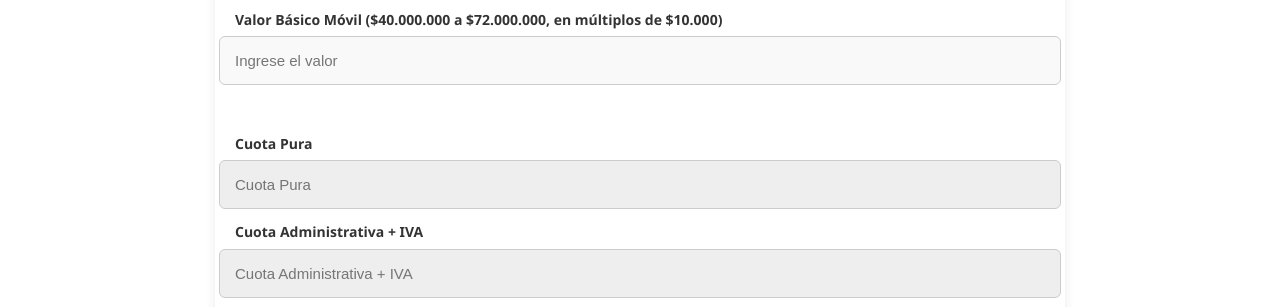
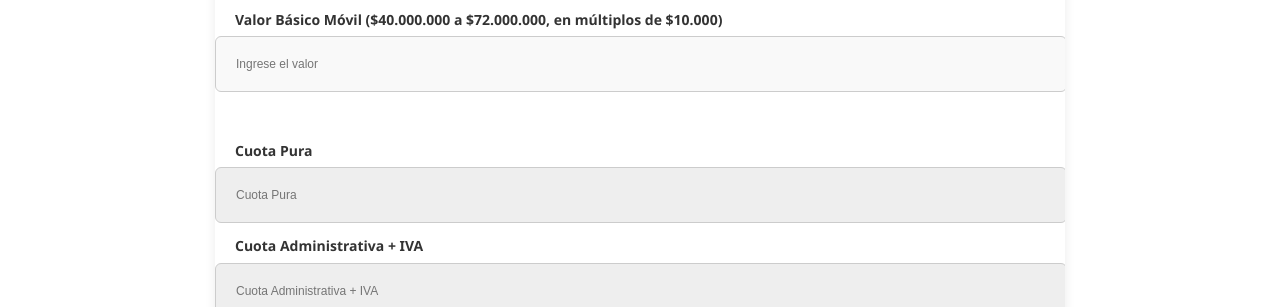
Before and after one commit to AgroPlanSA/CalculadorCuota, a plain HTML site: page index.html in a window 1280 px wide. Shown: the part 620-927 px from the top of the page. Drawn offline with nearby package versions, Linux system fonts and the light colour scheme.

Commit message:
Update index.html

```diff
--- a/index.html
+++ b/index.html
@@ -191,18 +191,18 @@
             width: calc(100% - 40px);
             margin: 0 auto 10px;
             display: block;
-            padding: 15px;
+            padding: 20px;
             border: 1px solid #ccc;
             border-radius: 6px;
-            font-size: 15px;
+            font-size: 12px;
             background-color: #f9f9f9;
         }
 
         input[readonly] {
             background-color: #eee;
             cursor: not-allowed;
-            font-size: 15px; /* Aumento para visibilidad */
-            padding: 15px; /* Aumento para evitar el corte */
+            font-size: 12px; /* Aumento para visibilidad */
+            padding: 20px; /* Aumento para evitar el corte */
         }
 
         .error-message {
```
